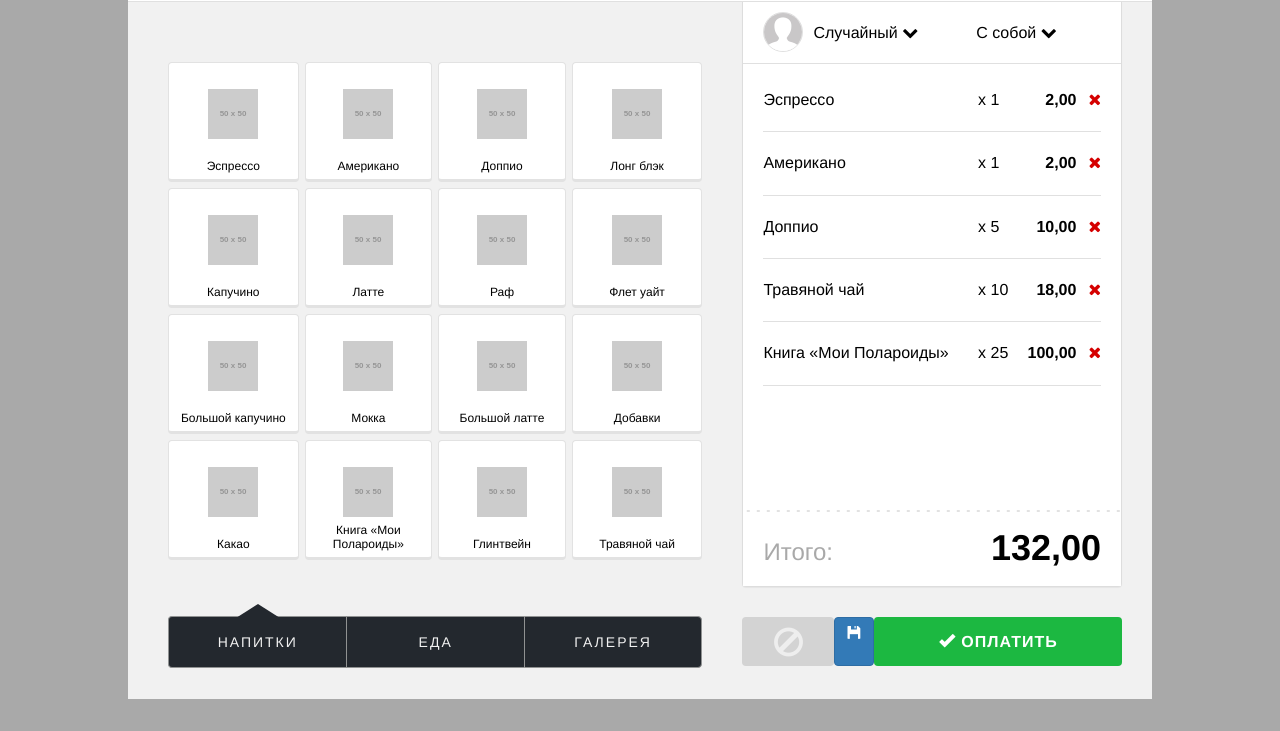
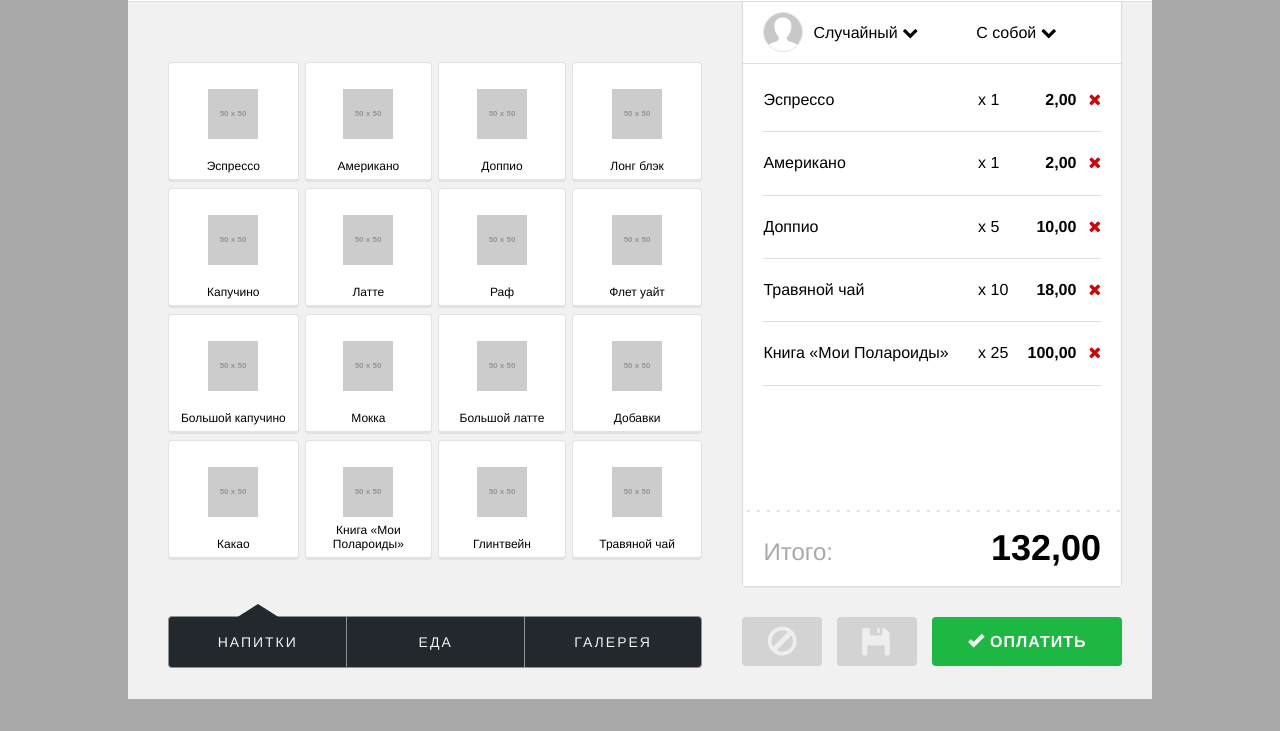
Before and after one commit to yevdyko/pointofsale, a website: page source/index.html in a window 1280 px wide. Shown: the part 69-800 px from the top of the page. Drawn offline with nearby package versions, Linux system fonts and the light colour scheme; files that its build step writes are made by us from their sources; placeholder pictures from the web are drawn by us; files whose address does not match are found by name.

Commit message:
Update control buttons

```diff
--- a/source/sass/base/_buttons.scss
+++ b/source/sass/base/_buttons.scss
@@ -102,14 +102,16 @@
   }
 }
 
-.btn--clear {
-  width: 26%;
+.btn--clear,
+.btn--save {
+  width: 21%;
   padding: 0;
 
   font-size: 30px;
 
   color: $color-pureplatinum;
   background-color: $color-cleargrey;
+  border: 0;
 
   &:hover,
   &:focus,
@@ -123,8 +125,12 @@
   top: 8px;
 }
 
+.glyphicon-floppy-disk {
+  top: 10px;
+}
+
 .btn--checkout {
-  width: 70%;
+  width: 50%;
   padding: 14px 0;
 
   font-size: 16px;
```
